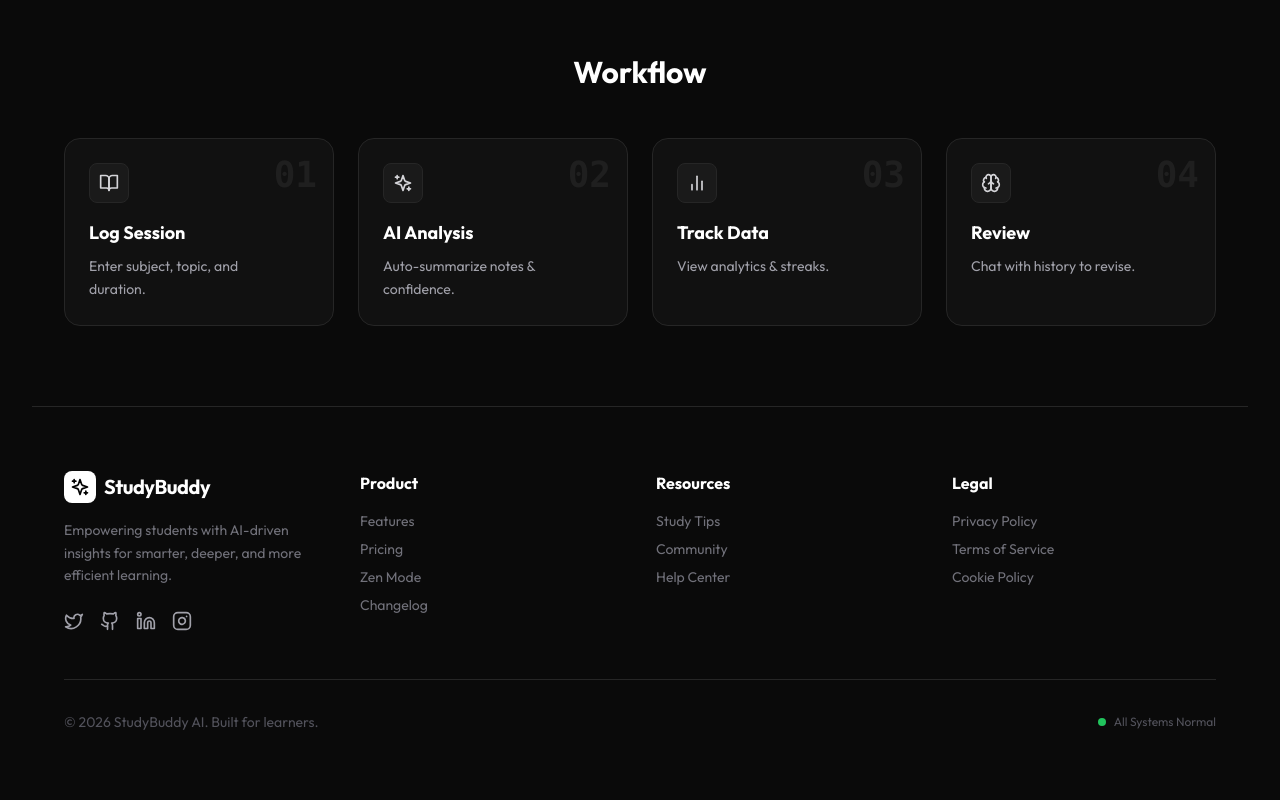
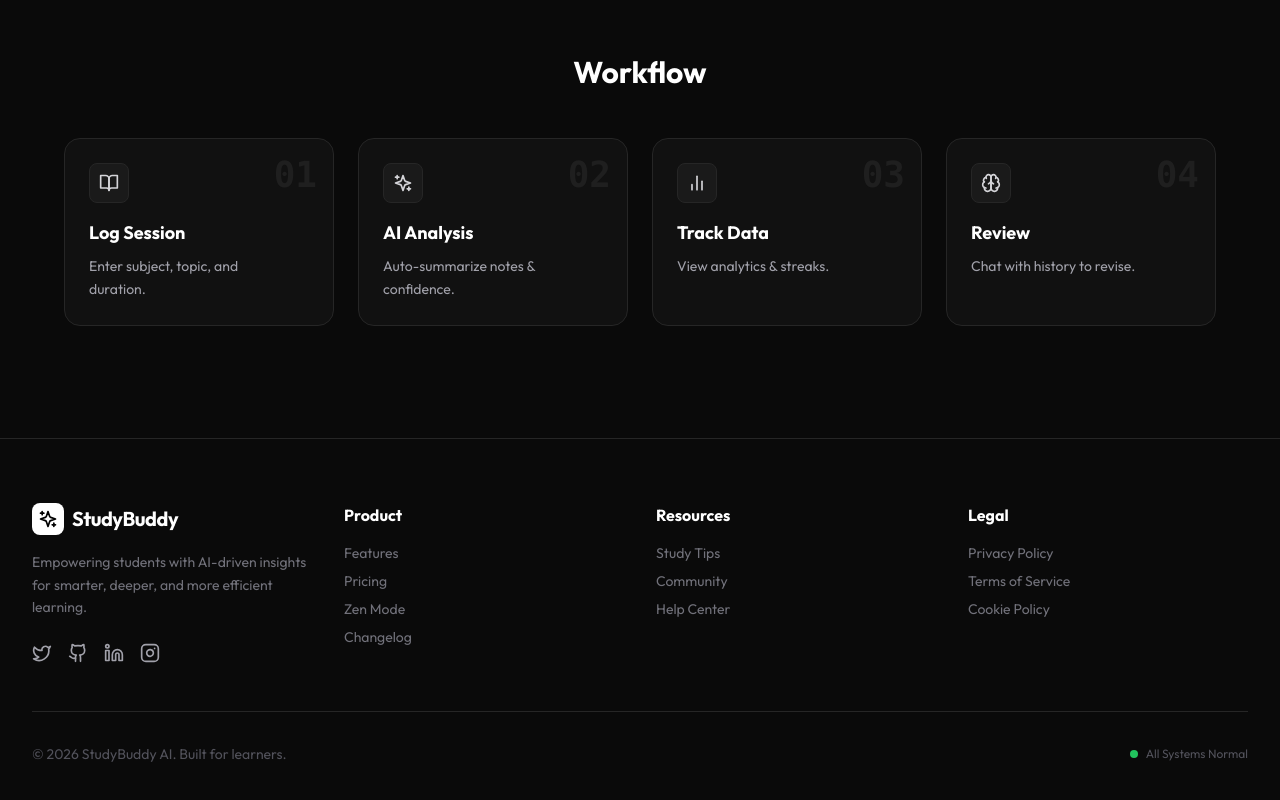
Before and after one commit to Singh-OmDev/Study-Buddy, a React (Vite) app in the folder client/: page / in a window 1280 px wide. Shown: the part 2186-2986 px from the top of the page. Built offline with nearby package versions, Linux system fonts and the light colour scheme.

Commit message:
footer section fixed

```diff
--- a/client/src/App.jsx
+++ b/client/src/App.jsx
@@ -21,11 +21,36 @@ const PrivateRoute = ({ children }) => {
   return user ? children : <Navigate to="/login" />;
 };
 
+
+import { useLocation } from 'react-router-dom';
+import Footer from './components/Footer';
+
+// Pages where the main layout wrapper and Footer should be modified/hidden
+const NO_FOOTER_ROUTES = ['/zen', '/focus'];
+const AUTH_ROUTES = ['/login', '/register'];
+
 function AppRoutes() {
+  const location = useLocation();
+  const isZenOrFocus = NO_FOOTER_ROUTES.includes(location.pathname);
+  const isAuth = AUTH_ROUTES.includes(location.pathname);
+  const showFooter = !isZenOrFocus && !isAuth && !location.pathname.startsWith('/dashboard') && !location.pathname.startsWith('/calendar') && !location.pathname.startsWith('/log') && !location.pathname.startsWith('/chat') && !location.pathname.startsWith('/ai-revision');
+
+  // For app pages (Dashboard, etc), we might want a different layout or no large footer.
+  // The user requested to hide the large marketing footer on "App" pages.
+  // So showFooter is true only for public pages: /, /pricing, /features.
+
+  // Wait, simpler logic based on user request:
+  // "Hide this large marketing footer on "App" pages like Dashboard, Calendar, and Chat, as well as immersive modes like Zen Mode."
+  // "It will appear on public pages (Landing, Pricing, Features)."
+
+  const PUBLIC_ROUTES = ['/', '/pricing', '/features', '/terms', '/privacy', '/cookies']; // Add other public routes if known
+  const shouldShowFooter = PUBLIC_ROUTES.includes(location.pathname);
+
   return (
-    <div className="min-h-screen bg-[#0a0a0a] pb-10">
+    <div className={`flex flex-col min-h-screen bg-[#0a0a0a] ${shouldShowFooter ? '' : 'pb-0'}`}>
       <Navbar />
-      <div className="max-w-7xl mx-auto px-4 sm:px-6 lg:px-8 py-8">
+      {/* Main content wrapper */}
+      <div className={`flex-grow ${isZenOrFocus ? '' : 'max-w-7xl mx-auto px-4 sm:px-6 lg:px-8 py-8 w-full'}`}>
         <Routes>
           <Route path="/" element={<Landing />} />
           <Route path="/zen" element={<ZenMode />} />
@@ -85,9 +110,12 @@ function AppRoutes() {
           />
         </Routes>
       </div>
+
+      {shouldShowFooter && <Footer />}
     </div>
   )
 }
+
 
 function App() {
   return (
--- a/client/src/pages/Features.jsx
+++ b/client/src/pages/Features.jsx
@@ -1,7 +1,7 @@
 import { motion } from 'framer-motion';
 import { BookOpen, Brain, BarChart2, Zap, Terminal, Share2, Shield, Globe, ArrowRight } from 'lucide-react';
 import { Link } from 'react-router-dom';
-import Footer from '../components/Footer';
+
 
 const Features = () => {
     const features = [
@@ -116,7 +116,7 @@ const Features = () => {
                     </div>
                 </motion.div>
             </div>
-            <Footer />
+            {/* Footer Removed - handled globally */}
         </div>
     );
 };
--- a/client/src/pages/Landing.jsx
+++ b/client/src/pages/Landing.jsx
@@ -212,66 +212,7 @@ const Landing = () => {
                 </div>
             </div>
 
-            {/* Footer */}
-            <footer className="border-t border-[#262626] bg-[#0a0a0a] pt-16 pb-8">
-                <div className="max-w-7xl mx-auto px-4 sm:px-6 lg:px-8">
-                    <div className="grid grid-cols-2 md:grid-cols-4 gap-8 mb-12">
-                        <div className="col-span-2 md:col-span-1">
-                            <div className="flex items-center gap-2 mb-4">
-                                <div className="w-8 h-8 bg-white rounded-lg flex items-center justify-center">
-                                    <Sparkles className="h-5 w-5 text-black" />
-                                </div>
-                                <span className="text-xl font-bold text-white tracking-tight">StudyBuddy</span>
-                            </div>
-                            <p className="text-zinc-500 text-sm leading-relaxed mb-6 max-w-xs">
-                                Empowering students with AI-driven insights for smarter, deeper, and more efficient learning.
-                            </p>
-                            <div className="flex gap-4">
-                                <a href="#" className="text-zinc-400 hover:text-white transition-colors"><Twitter className="h-5 w-5" /></a>
-                                <a href="#" className="text-zinc-400 hover:text-white transition-colors"><Github className="h-5 w-5" /></a>
-                                <a href="#" className="text-zinc-400 hover:text-white transition-colors"><Linkedin className="h-5 w-5" /></a>
-                                <a href="#" className="text-zinc-400 hover:text-white transition-colors"><Instagram className="h-5 w-5" /></a>
-                            </div>
-                        </div>
-
-                        <div>
-                            <h3 className="text-white font-bold mb-4">Product</h3>
-                            <ul className="space-y-2 text-sm text-zinc-500">
-                                <li><Link to="/features" className="hover:text-white transition-colors">Features</Link></li>
-                                <li><Link to="/pricing" className="hover:text-white transition-colors">Pricing</Link></li>
-                                <li><Link to="/zen" className="hover:text-white transition-colors">Zen Mode</Link></li>
-                                <li><Link to="/changelog" className="hover:text-white transition-colors">Changelog</Link></li>
-                            </ul>
-                        </div>
-
-                        <div>
-                            <h3 className="text-white font-bold mb-4">Resources</h3>
-                            <ul className="space-y-2 text-sm text-zinc-500">
-                                <li><Link to="/blog" className="hover:text-white transition-colors">Study Tips</Link></li>
-                                <li><Link to="/community" className="hover:text-white transition-colors">Community</Link></li>
-                                <li><Link to="/help" className="hover:text-white transition-colors">Help Center</Link></li>
-                            </ul>
-                        </div>
-
-                        <div>
-                            <h3 className="text-white font-bold mb-4">Legal</h3>
-                            <ul className="space-y-2 text-sm text-zinc-500">
-                                <li><Link to="/privacy" className="hover:text-white transition-colors">Privacy Policy</Link></li>
-                                <li><Link to="/terms" className="hover:text-white transition-colors">Terms of Service</Link></li>
-                                <li><Link to="/cookies" className="hover:text-white transition-colors">Cookie Policy</Link></li>
-                            </ul>
-                        </div>
-                    </div>
-
-                    <div className="pt-8 border-t border-[#262626] flex flex-col md:flex-row justify-between items-center gap-4">
-                        <p className="text-zinc-600 text-sm">© 2026 StudyBuddy AI. Built for learners.</p>
-                        <div className="flex items-center gap-2 text-xs text-zinc-600">
-                            <span className="w-2 h-2 rounded-full bg-green-500 animate-pulse"></span>
-                            All Systems Normal
-                        </div>
-                    </div>
-                </div>
-            </footer>
+            {/* Footer Removed - handled globally */}
         </div >
     );
 };
```
